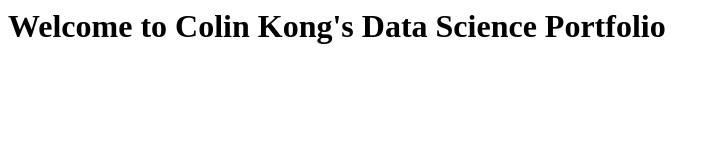
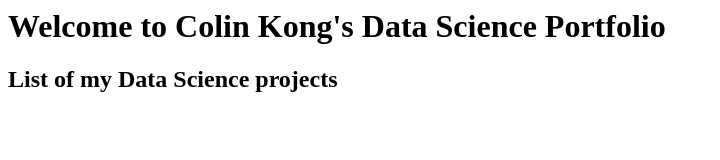
Before and after one commit to colin-kong/colin-kong.github.io, a plain HTML site: page index.html in a window 1280 px wide. Shown: the whole page, without its empty margins (0-720 px from the left). Drawn offline with Linux system fonts and the light colour scheme.

Commit message:
Update index.html

```diff
--- a/index.html
+++ b/index.html
@@ -1,4 +1,4 @@
 <html>
     <h1> Welcome to Colin Kong's Data Science Portfolio</h1>
-
+    <h2>List of my Data Science projects</h2>
 </html>
```
